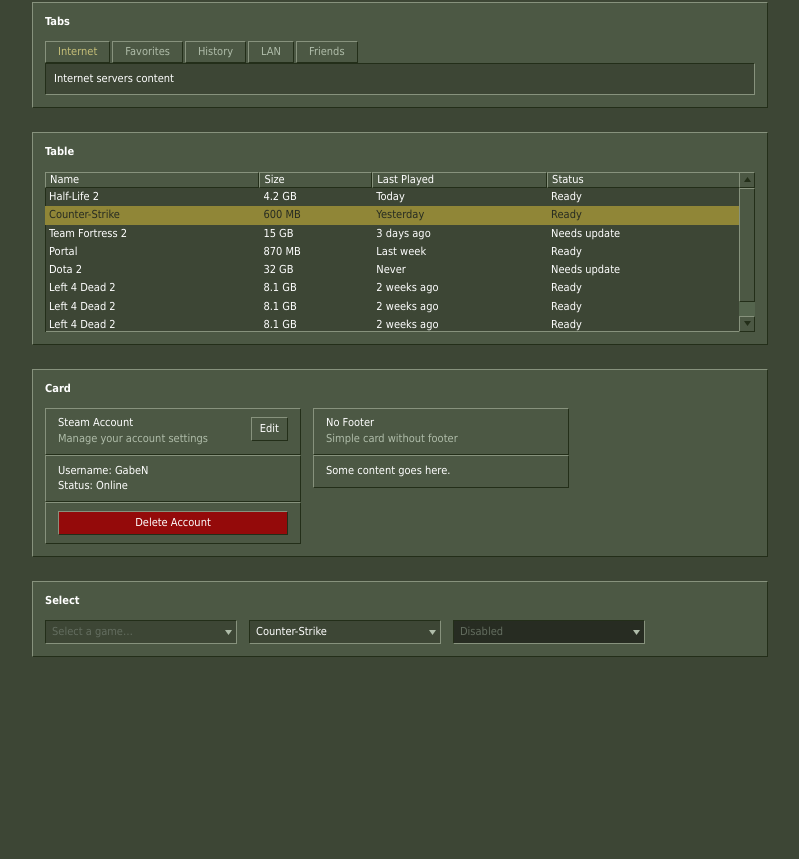
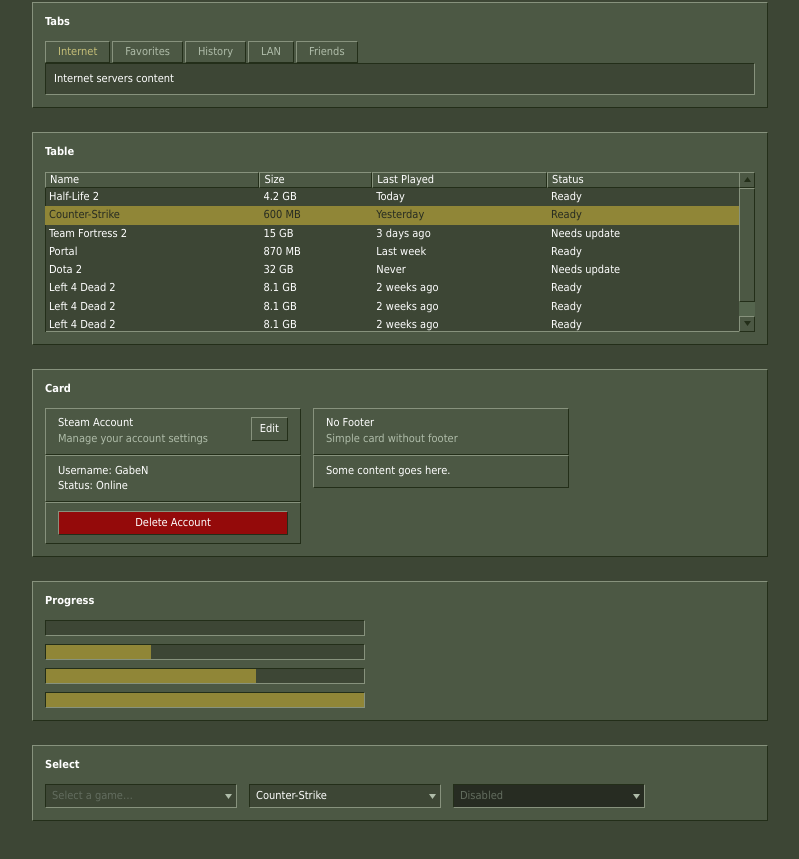
Before and after one commit to OnlyNinjaGear/go2003, a Next.js app: page / in a window 1280 px wide. Shown: the part 957-1816 px from the top of the page, without its empty margins (240-1039 px from the left). Before the commit the page ends 1694 px from the top, so only its background shows below. Built offline with nearby package versions, Linux system fonts and the light colour scheme.

Commit message:
auto: page.tsx

```diff
--- a/app/page.tsx
+++ b/app/page.tsx
@@ -277,6 +277,17 @@ export default function Home() {
         </section>
 
         <section className="bevel-out bg-panel flex flex-col gap-3 p-3">
+          <h2 className="font-bold">Progress</h2>
+
+          <div className="flex flex-col gap-2 max-w-xs">
+            <Progress value={0} />
+            <Progress value={33} />
+            <Progress value={66} />
+            <Progress value={100} />
+          </div>
+        </section>
+
+        <section className="bevel-out bg-panel flex flex-col gap-3 p-3">
           <h2 className="font-bold">Select</h2>
 
           <div className="flex flex-wrap items-start gap-3">
```
